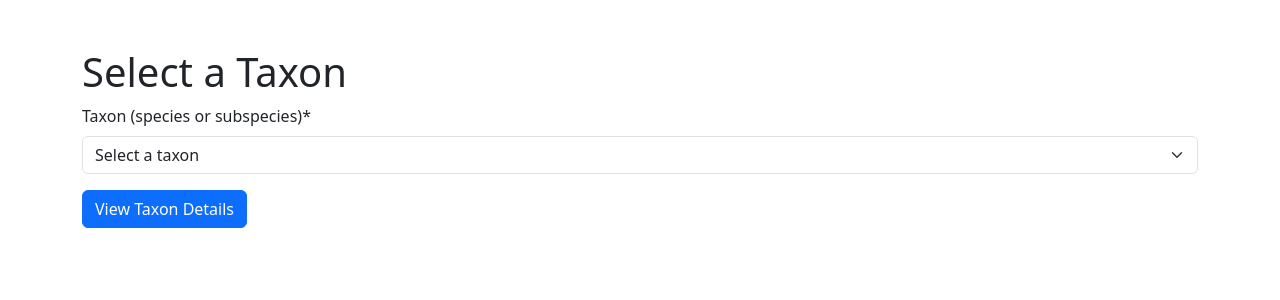
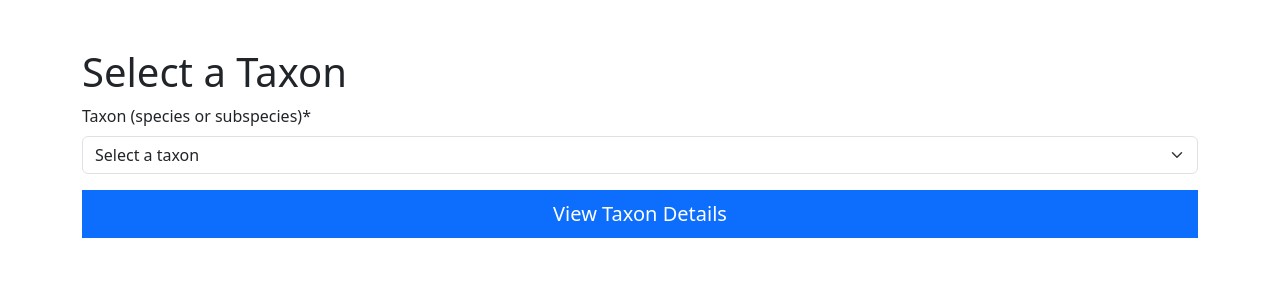
Before and after one commit to ndswecker/SnatchItCore, a Django app: page /birds/ in a window 1280 px wide. Shown: the part 68-368 px from the top of the page. Run offline with Django 4.2, Linux system fonts and the light colour scheme; data that the repository does not hold is empty; some libraries are stand-ins or nearby versions.

Commit message:
Increase button size

```diff
--- a/app/birds/templates/birds/taxons.html
+++ b/app/birds/templates/birds/taxons.html
@@ -14,7 +14,7 @@
     <form method="post" novalidate>
         {% csrf_token %}
         {{ form|crispy }}
-        <button type="submit" class="btn btn-primary">View Taxon Details</button>
+        <button type="submit" class="btn btn-lg btn-primary w-100 rounded-0">View Taxon Details</button>
     </form>
 
     {% if selected_taxon %}
```
